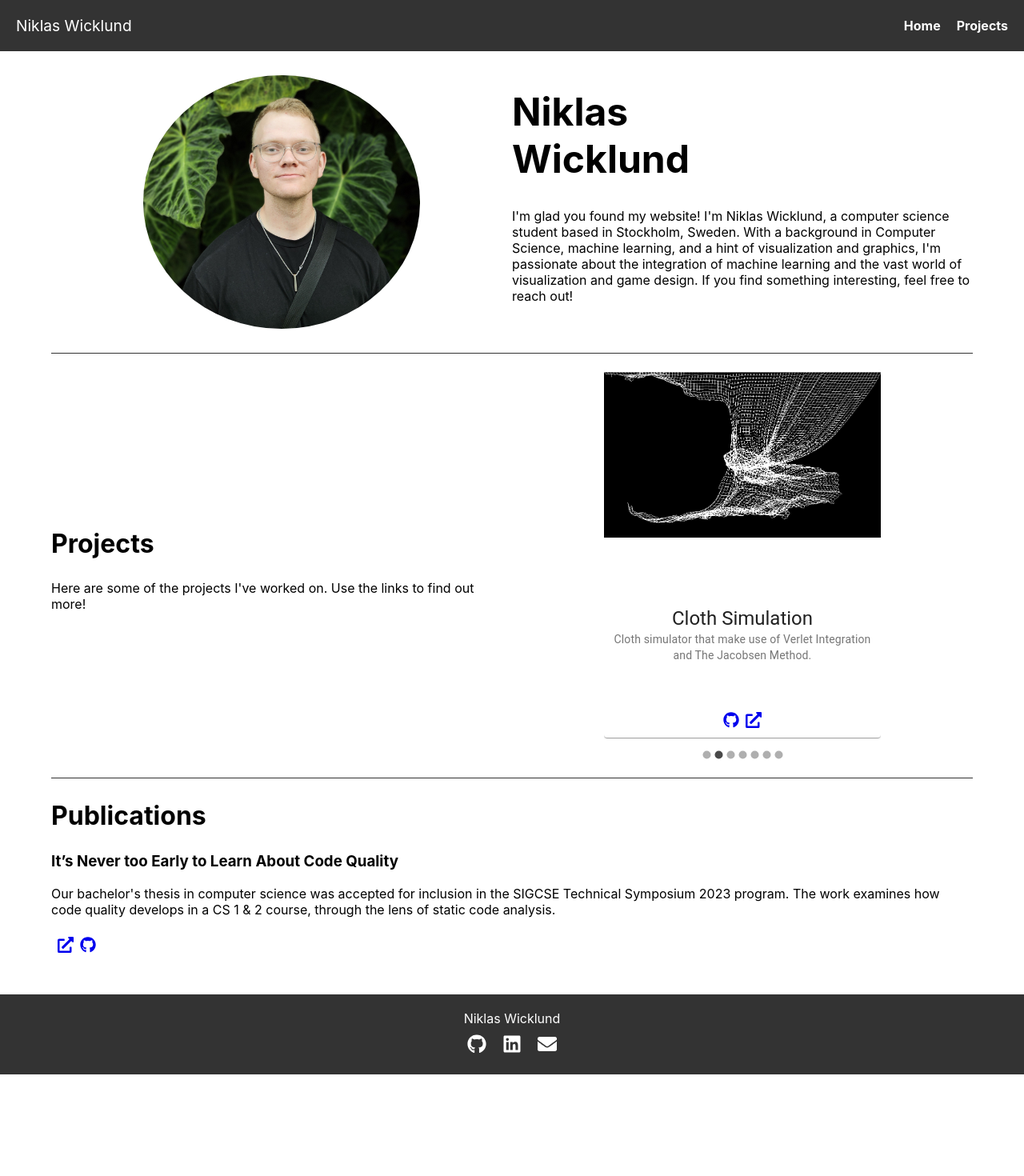
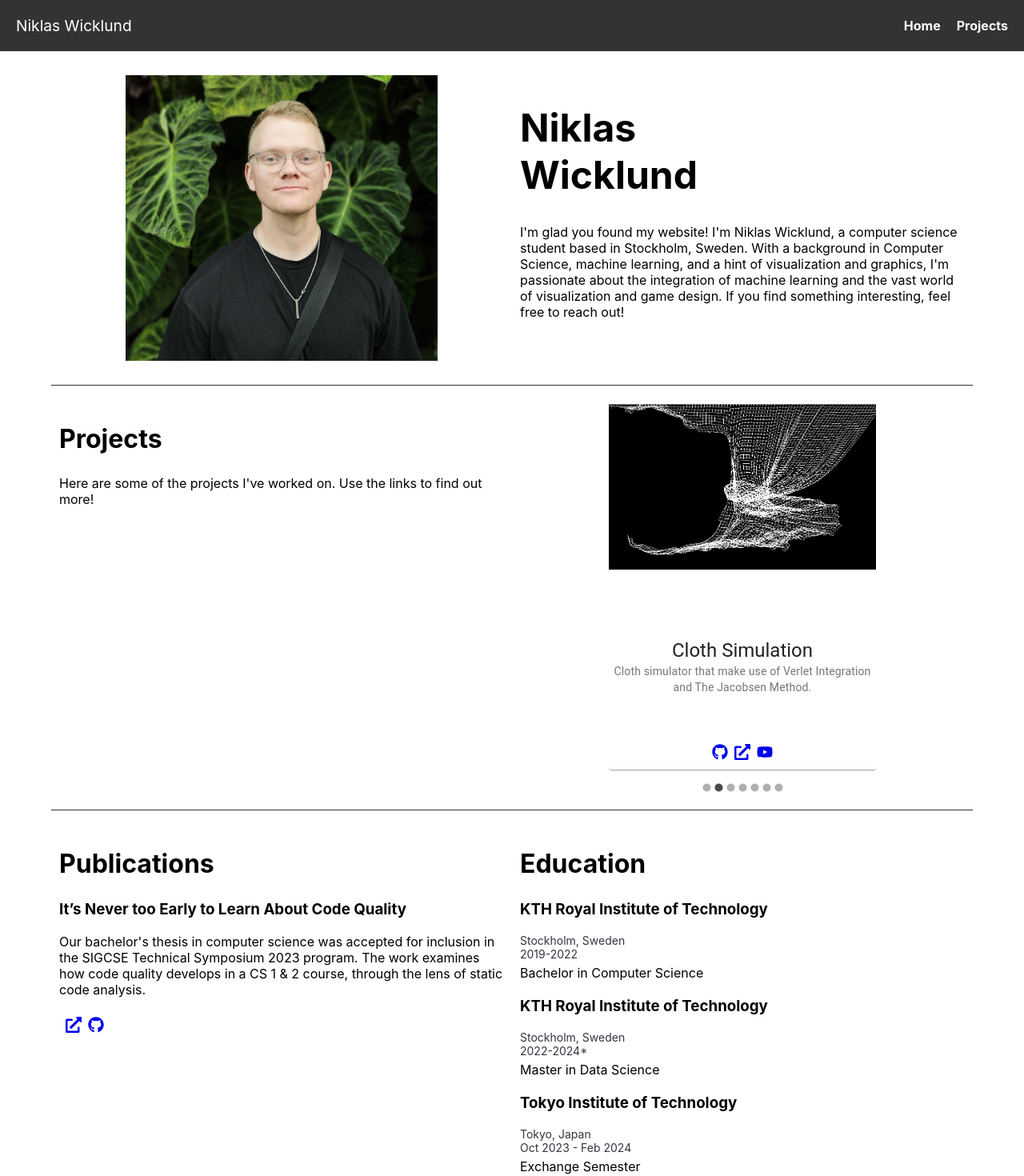
Before and after one commit to NiklasWicklund/NiklasWicklund, a React (Create React App) app: page / in a window 1280 px wide. Shown: the top 1470 px of the page at 80% size. Before the commit the page ends 1343 px from the top, so only its background shows below. Built offline with nearby package versions, Linux system fonts and the light colour scheme.

Commit message:
Added Education section

```diff
--- a/src/App.css
+++ b/src/App.css
@@ -24,14 +24,12 @@ hr {
   display: flex;
   flex-wrap: wrap;
   justify-content: center;
-  align-items: center;
 }
 
 .column{
-  padding: 20px 0;
+  padding: 20px 10px;
   flex: 1;
   min-width: 0; /* Ensure content can shrink */
-  /*Center*/
 
 }
 .column.image {
@@ -45,13 +43,17 @@ hr {
 .right{
   text-align: right;
 }
+.center {
+  /*Vertically center text*/
+  display: flex;
+  align-items: center;
+}
 
 .profile-picture {
-  max-width: 60%;
-  max-height: 60%;
+  max-width: 70%;
+  max-height: 70%;
   width: auto;
   height: auto;
-  border-radius: 50%;
   padding: 10px;
 }
 
@@ -113,27 +115,39 @@ hr {
 
 }
 
-.publications-section {
+.one-column {
   margin-bottom: 40px;
 }
 
-.publication-list {
+.list-container {
   list-style: none;
   padding: 0;
 }
 
-.publication {
+.list-item {
   margin-bottom: 20px;
 }
 
+.location-date {
+  font-size: 14px;
+  color: #31363F;
+  margin-top: 0;
+  margin-bottom: 5px;
+}
+.program {
+  margin-top: 0;
+  margin-bottom: 5px;
+}
 @media (max-width: 768px) {
   .two-column {
-      flex-direction: column; /* Stack columns on small devices */
+    flex-direction: column; /* Stack columns on small devices */
+    align-items: center;
   }
   .column {
     width: 80%;
   }
   .carousel {
     width: 100%;
+    margin: 0 auto;
   }
 }
--- a/src/App.js
+++ b/src/App.js
@@ -9,7 +9,7 @@ import ProfilePic from './images/profilepic.jpg';
 import ProjectImages from './ProjectImages';
 
 //Import icons github, linkedin, email, url from react-icons/fa
-import { FaGithub, FaLinkedin, FaEnvelope, FaLink,FaExternalLinkAlt } from 'react-icons/fa';
+import { FaGithub, FaLinkedin, FaEnvelope, FaLink,FaExternalLinkAlt, FaYoutube } from 'react-icons/fa';
 import { CardActions } from '@mui/material';
 function App() {
 
@@ -37,6 +37,10 @@ function App() {
         {
           url: "https://niklaswicklund.github.io/cloth-simulator-p5/",
           icon: FaExternalLinkAlt
+        },
+        {
+          url: "https://www.youtube.com/watch?v=9gnUJxzgzdY",
+          icon: FaYoutube
         }
       ]
     },
@@ -117,7 +121,7 @@ function App() {
     <div className="App">
       <Header />
       <div className='content'>
-        <div className='two-column'>
+        <div className='two-column center'>
           <div className='column image'>
             <img className="profile-picture" src={ProfilePic}/>
           </div>
@@ -137,7 +141,7 @@ function App() {
               Here are some of the projects I've worked on. Use the links to find out more!
             </p>
           </div>
-          <div className='column'>
+          <div className='column center'>
             <Carousel className='carousel'>
               {
                 projects.map((item, i) => <Project key={i} item={item} />)
@@ -146,10 +150,11 @@ function App() {
           </div>
         </div>
         <hr/>
-        <div class="publications-section left">
+        <div className="two-column">
+          <div className='column left'>
             <h2>Publications</h2>
-          <ul class="publication-list">
-            <li class="publication">
+            <ul class="list-container">
+              <li class="list-item">
                 <h3>It’s Never too Early to Learn About Code Quality</h3>
                 <p>Our bachelor's thesis in computer science was accepted for inclusion in the SIGCSE Technical Symposium 2023 program. The work examines how code quality develops in a CS 1 & 2 course, through the lens of static code analysis.</p>
                 <CardActions>
@@ -160,6 +165,27 @@ function App() {
               </li>
             </ul>
           </div>
+          <div class="column left">
+            <h2>Education</h2>
+            <ul class="list-container">
+              <li class="list-item">
+                <h3>KTH Royal Institute of Technology</h3>
+                <p className='location-date'>Stockholm, Sweden<br/>2019-2022</p>
+                <p className='program'>Bachelor in Computer Science</p>
+              </li>
+              <li class="list-item">
+                <h3>KTH Royal Institute of Technology</h3>
+                <p className='location-date'>Stockholm, Sweden<br/>2022-2024*</p>
+                <p className='program'>Master in Data Science</p>
+              </li>
+              <li class="list-item">
+                <h3>Tokyo Institute of Technology</h3>
+                <p className='location-date'>Tokyo, Japan<br/>Oct 2023 - Feb 2024</p>
+                <p className='program'>Exchange Semester</p>
+              </li>
+            </ul>
+          </div>
+        </div>
 
       </div>
       <Footer />
--- a/src/ProjectImages.js
+++ b/src/ProjectImages.js
@@ -4,7 +4,7 @@ import MovieNowProjectImg from './images/MovieNow.PNG';
 import FlappyBirdProjectImg from './images/NEATFlappyBird2.png';
 import SplicedProjectImg from './images/splicedP.png';
 import SteganographyProjectImg from './images/steganography.png';
-import ShapeTransformationProjectImg from './images/shapetransform.png';
+import ShapeTransformationProjectImg from './images/shapetransform2.png';
 
 const ProjectImages = {
     0: MNISTProjectImg,
--- a/src/components/Project.js
+++ b/src/components/Project.js
@@ -28,6 +28,7 @@ function Project(props)
                     <a
                         key={i}
                         href={link.url}
+                        target="_blank"
                     >
                         <link.icon size={20}/>
                     </a>
```
Also changed, not shown: package.json (+6 -3 lines), src/images/shapetransform2.png (added), 1 other file (tests, documents, lock files or other folders). Lines whose indentation alone changed are shown as unchanged.
